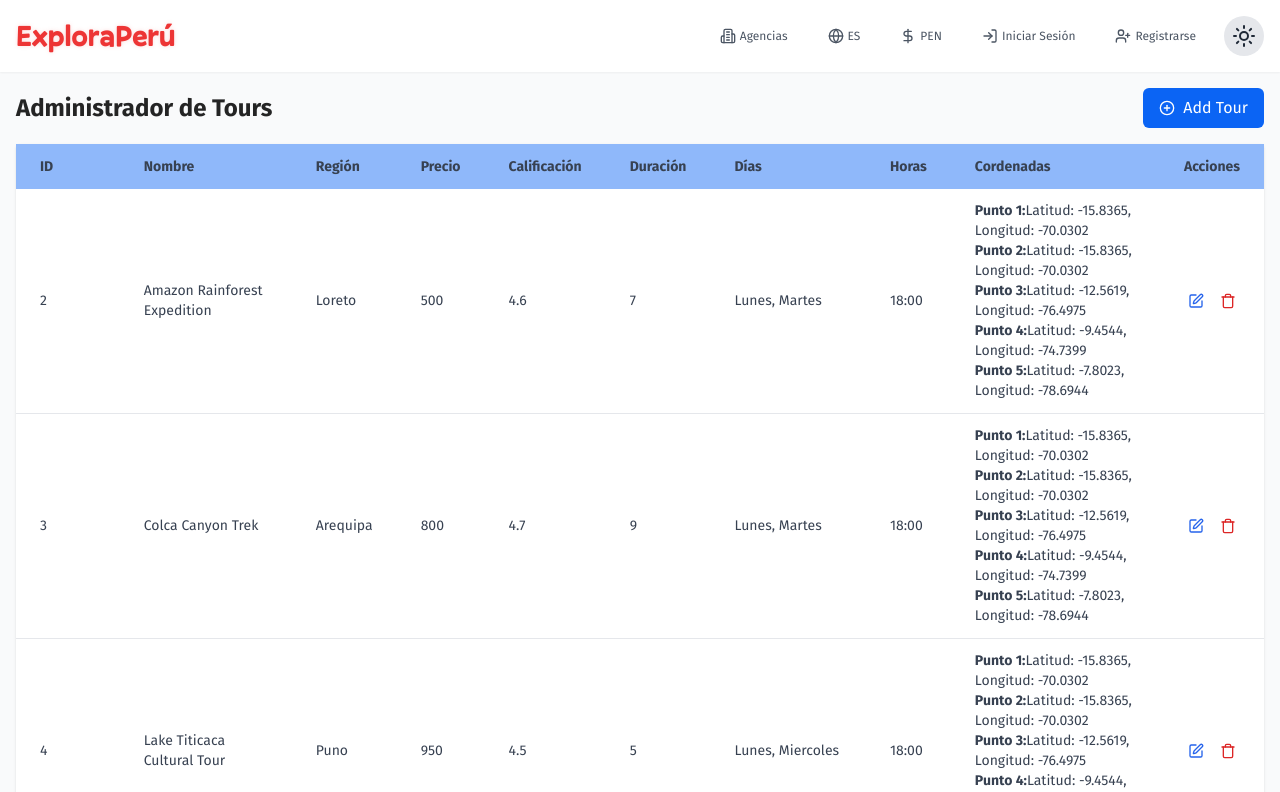
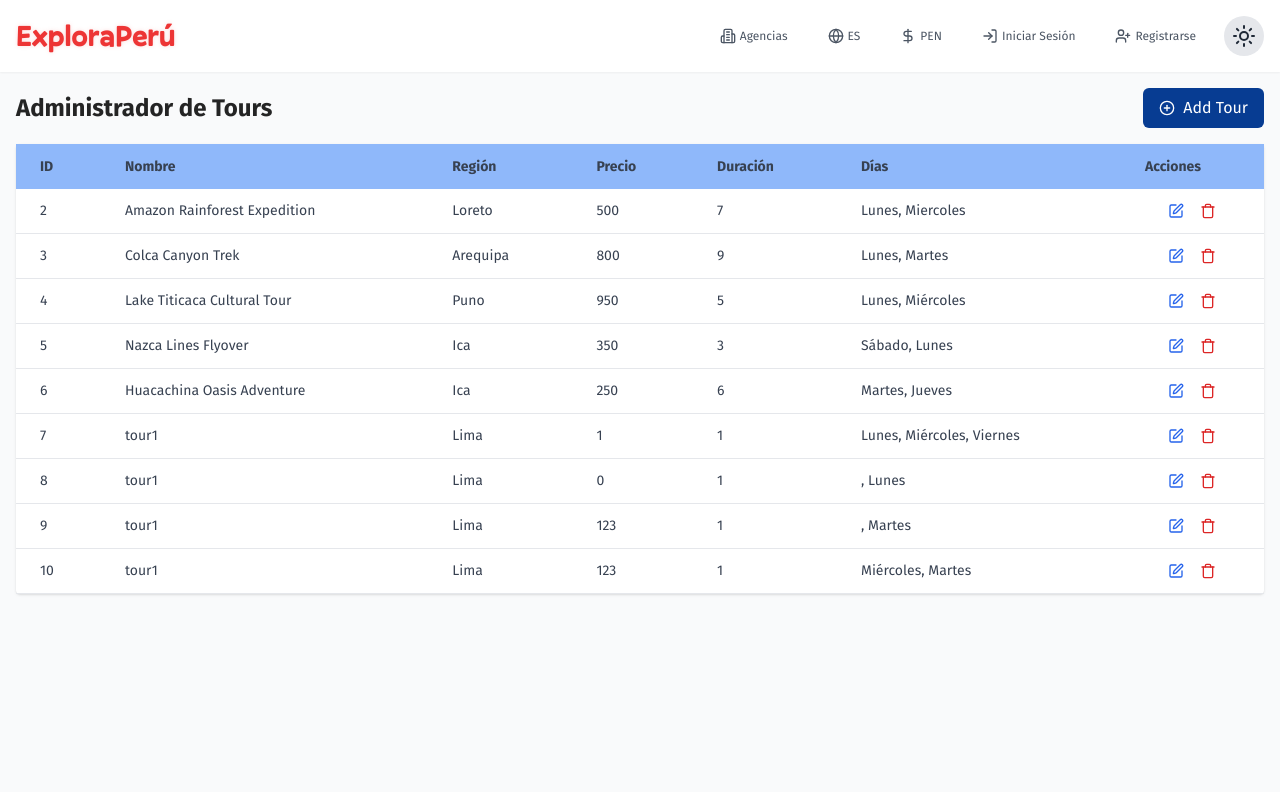
Before and after one commit to heblopez/front-explora-peru, a React (Vite) app: page /admin-tours in a window 1280 px wide. Shown: the top 792 px of the page. Built offline with nearby package versions, Linux system fonts and the light colour scheme; data requests are answered from the project's data file.

Commit message:
feat: add fields and fix some bugs

```diff
--- a/data/db.json
+++ b/data/db.json
@@ -42,98 +42,92 @@
   ],
   "tours": [
     {
-      "id": "2",
-      "name": "Amazon Rainforest Expedition",
-      "region": "Loreto",
-      "price": "500",
-      "rating": 4.6,
-      "duration": 7,
-      "days": ["Lunes", "Martes"],
-      "startTime": "18:00",
-      "routeSelection": [
-        [-15.836539180575949, -70.03015585152183],
-        [-15.836539180575949, -70.03015585152183],
-        [-12.5619122728206, -76.49748273975706],
-        [-9.454374970418087, -74.7399259779968],
-        [-7.8022946048742865, -78.69442869195737]
+      "id": 2,
+      "tourName": "Amazon Rainforest Expedition",
+      "tourDescription": "Explore the Amazon Rainforest",
+      "regions": ["Loreto"],
+      "price": 500,
+      "duration": "7",
+      "days": ["Lunes", "Miercoles"],
+      "places": [
+        {
+          "coordinates": [-15.836539180575949, -70.03015585152183],
+          "description": "",
+          "name": "Amazon",
+          "photoUrl": null
+        }
       ]
     },
     {
-      "id": "3",
-      "name": "Colca Canyon Trek",
-      "region": "Arequipa",
+      "id": 3,
+      "tourName": "Colca Canyon Trek",
+      "tourDescription": "Trek through the Colca Canyon",
+      "regions": ["Arequipa"],
       "price": 800,
-      "rating": 4.7,
-      "duration": 9,
+      "duration": "9",
       "days": ["Lunes", "Martes"],
-      "startTime": "18:00",
-      "routeSelection": [
-        [-15.836539180575949, -70.03015585152183],
-        [-15.836539180575949, -70.03015585152183],
-        [-12.5619122728206, -76.49748273975706],
-        [-9.454374970418087, -74.7399259779968],
-        [-7.8022946048742865, -78.69442869195737]
+      "places": [
+        {
+          "coordinates": [-15.836539180575949, -70.03015585152183],
+          "description": "",
+          "name": "Colca",
+          "photoUrl": null
+        }
       ]
     },
     {
-      "id": "4",
-      "name": "Lake Titicaca Cultural Tour",
-      "region": "Puno",
+      "id": 4,
+      "tourName": "Lake Titicaca Cultural Tour",
+      "tourDescription": "Experience the culture of Lake Titicaca",
+      "regions": ["Puno"],
       "price": 950,
-      "rating": 4.5,
-      "duration": 5,
-      "days": ["Lunes", "Miercoles"],
-      "startTime": "18:00",
-      "routeSelection": [
-        [-15.836539180575949, -70.03015585152183],
-        [-15.836539180575949, -70.03015585152183],
-        [-12.5619122728206, -76.49748273975706],
-        [-9.454374970418087, -74.7399259779968],
-        [-7.8022946048742865, -78.69442869195737]
+      "duration": "5",
+      "days": ["Lunes", "Miércoles"],
+      "places": [
+        {
+          "coordinates": [-15.836539180575949, -70.03015585152183],
+          "description": "",
+          "name": "Lake Titicaca",
+          "photoUrl": null
+        }
       ]
     },
     {
-      "id": "5",
-      "name": "Nazca Lines Flyover",
-      "region": "Ica",
+      "id": 5,
+      "tourName": "Nazca Lines Flyover",
+      "tourDescription": "Fly over the Nazca Lines",
+      "regions": ["Ica"],
       "price": 350,
-      "rating": 4.4,
-      "duration": 3,
+      "duration": "3",
       "days": ["Sábado", "Lunes"],
-      "startTime": "18:00",
-      "routeSelection": [
-        [-15.836539180575949, -70.03015585152183],
-        [-15.836539180575949, -70.03015585152183],
-        [-12.5619122728206, -76.49748273975706],
-        [-9.454374970418087, -74.7399259779968],
-        [-7.8022946048742865, -78.69442869195737]
+      "places": [
+        {
+          "coordinates": [-15.836539180575949, -70.03015585152183],
+          "description": "",
+          "name": "Nazca Lines",
+          "photoUrl": null
+        }
       ]
     },
     {
-      "id": "6",
-      "name": "Huacachina Oasis Adventure",
-      "region": "Ica",
+      "id": 6,
+      "tourName": "Huacachina Oasis Adventure",
+      "tourDescription": "Sandboarding and adventure in Huacachina",
+      "regions": ["Ica"],
       "price": 250,
-      "rating": 4.5,
-      "duration": 6,
+      "duration": "6",
       "days": ["Martes", "Jueves"],
-      "startTime": "18:00"
+      "places": []
     },
     {
+      "id": 7,
       "tourName": "tour1",
       "tourDescription": "aaaaaa",
-      "regions": "Lima",
-      "price": "1",
+      "regions": ["Lima"],
+      "price": 1,
       "duration": "1",
-      "days": ["", "Lunes", "Miércoles", "Viernes"],
-      "maxGroupSize": "",
+      "days": ["Lunes", "Miércoles", "Viernes"],
       "places": [
-        {
-          "coordinates": [-15.836553767328933, -70.03014521113148],
-          "description": "",
-          "name": "Puno, 05151, Perú",
-          "photoUrl": null
-        },
         {
           "coordinates": [-15.836553767328933, -70.03014521113148],
           "description": "",
@@ -145,51 +139,98 @@
           "description": "",
           "name": "Puno, 05151, Perú",
           "photoUrl": null
-        },
-        {
-          "coordinates": [-12.441230056794815, -74.3762708951244],
-          "description": "",
-          "name": "Ayahuanco, Huanta, Ayacucho, Perú",
-          "photoUrl": null
-        },
-        {
-          "coordinates": [-11.968438885239866, -72.26659783393593],
-          "description": "",
-          "name": "Fitzcarrald, Manu, Madre de Dios, Perú",
-          "photoUrl": null
         }
-      ],
-      "id": "Y8nwnTZ"
+      ]
     },
     {
       "tourName": "tour1",
       "tourDescription": "aaaaaa",
-      "regions": "Lima",
-      "price": "58",
+      "regions": ["Lima"],
+      "price": 0,
       "duration": "1",
-      "days": ["", "Lunes", "Miércoles", "Viernes"],
-      "maxGroupSize": "",
+      "days": ["", "Lunes"],
+      "maxGroupSize": 0,
       "places": [
         {
-          "coordinates": [-15.836493121226042, -70.03016816756902],
+          "coordinates": [-15.83655846045527, -70.03014709787425],
           "description": "",
           "name": "Puno, 05151, Perú",
           "photoUrl": null
         },
         {
-          "coordinates": [-15.836493121226042, -70.03016816756902],
+          "coordinates": [-15.83655846045527, -70.03014709787425],
           "description": "",
           "name": "Puno, 05151, Perú",
           "photoUrl": null
         },
         {
-          "coordinates": [-15.833150404803744, -70.06495527109685],
+          "coordinates": [-15.830340846152545, -70.08366900511943],
           "description": "",
           "name": "Puno, 05151, Perú",
           "photoUrl": null
         }
       ],
-      "id": "PZsZANR"
+      "id": 8
+    },
+    {
+      "tourName": "tour1",
+      "tourDescription": "aaaaaa",
+      "regions": ["Lima"],
+      "price": 123,
+      "duration": "1",
+      "days": ["", "Martes"],
+      "maxGroupSize": 0,
+      "places": [
+        {
+          "coordinates": [-15.836548560369728, -70.03018286101583],
+          "description": "",
+          "name": "Puno, 05151, Perú",
+          "photoUrl": null
+        },
+        {
+          "coordinates": [-15.836548560369728, -70.03018286101583],
+          "description": "",
+          "name": "Puno, 05151, Perú",
+          "photoUrl": null
+        },
+        {
+          "coordinates": [-15.837281761436426, -70.08368477490998],
+          "description": "",
+          "name": "Puno, 05151, Perú",
+          "photoUrl": null
+        }
+      ],
+      "id": 9
+    },
+    {
+      "tourName": "tour1",
+      "tourDescription": "aaaaaa",
+      "regions": ["Lima"],
+      "price": 123,
+      "duration": "1",
+      "days": ["Miércoles", "Martes"],
+      "maxGroupSize": 0,
+      "places": [
+        {
+          "coordinates": [-15.836491848209487, -70.03016298585126],
+          "description": "",
+          "name": "Puno, 05151, Perú",
+          "photoUrl": null
+        },
+        {
+          "coordinates": [-15.836491848209487, -70.03016298585126],
+          "description": "",
+          "name": "Puno, 05151, Perú",
+          "photoUrl": null
+        },
+        {
+          "coordinates": [-15.837777644060754, -70.08660259375273],
+          "description": "",
+          "name": "Puno, 05151, Perú",
+          "photoUrl": null
+        }
+      ],
+      "id": 10
     }
   ],
   "comments": [
--- a/src/components/RegisterTour/MapWithRoute.tsx
+++ b/src/components/RegisterTour/MapWithRoute.tsx
@@ -8,7 +8,7 @@ interface MarkerData {
   name: string
   description: string
   photoUrl: File | null
-  coordinates: [number, number] // Cambiado de 'position' a 'coordinates'
+  coordinates: [number, number]
 }
 
 interface MapWithRouteProps {
@@ -20,7 +20,7 @@ export default function MapWithRoute({ onUpdate }: MapWithRouteProps) {
   const zoom = 4.75
 
   const handleMarkersUpdate = (markers: MarkerData[]) => {
-    onUpdate(markers) // Pasamos los marcadores al componente padre
+    onUpdate(markers)
   }
 
   return (
--- a/src/components/RegisterTour/Stepper.tsx
+++ b/src/components/RegisterTour/Stepper.tsx
@@ -12,7 +12,7 @@ export default function RegisterTour() {
     regions: '',
     price: 0,
     duration: '',
-    days: [''],
+    days: [],
     maxGroupSize: '',
     places: [] as {
       name: string
@@ -35,20 +35,18 @@ export default function RegisterTour() {
     const dataToSubmit = {
       ...formData,
       price: Number(formData.price),
+      maxGroupSize: Number(formData.maxGroupSize),
       regions:
         Array.isArray(formData.regions) ? formData.regions : [formData.regions]
     }
     try {
-      const response = await fetch(
-        'http://back-explora-peru-production.up.railway.app/api/tours',
-        {
-          method: 'POST',
-          headers: {
-            'Content-Type': 'application/json'
-          },
-          body: JSON.stringify(dataToSubmit)
-        }
-      )
+      const response = await fetch('http://localhost:3000/tours', {
+        method: 'POST',
+        headers: {
+          'Content-Type': 'application/json'
+        },
+        body: JSON.stringify(dataToSubmit)
+      })
 
       if (!response.ok) {
         throw new Error('Error al enviar los datos')
--- a/src/pages/AdminTours.tsx
+++ b/src/pages/AdminTours.tsx
@@ -1,18 +1,21 @@
 import React, { useState, useEffect } from 'react'
 import { PlusCircle, Edit, Trash } from 'lucide-react'
 import { useNavigate } from 'react-router-dom'
-type Coordinate = [number, number]
+
 interface Tour {
   id: number
-  name: string
-  region: string
-  price: string
-  rating: string
+  tourName: string
+  tourDescription: string
+  regions: string[]
+  price: number
   duration: string
   days: string[]
-  startTime: string
-  endTime: string
-  routeSelection: Coordinate[]
+  places: {
+    name: string
+    description: string
+    photoUrl: File | null
+    coordinates: [number, number]
+  }[]
 }
 
 export default function TourManagement() {
@@ -21,15 +24,13 @@ export default function TourManagement() {
   const [currentTour, setCurrentTour] = useState<Tour | null>(null)
   const [formData, setFormData] = useState<Tour>({
     id: 0,
-    name: '',
-    region: '',
-    price: '',
-    rating: '',
+    tourName: '',
+    tourDescription: '',
+    regions: [],
+    price: 0,
     duration: '',
     days: [],
-    startTime: '',
-    endTime: '',
-    routeSelection: []
+    places: []
   })
 
   const [loading, setLoading] = useState(false)
@@ -117,7 +118,7 @@ export default function TourManagement() {
         throw new Error('Failed to delete the tour')
       }
       fetchTours()
-      alert('Tour elimando correctamente')
+      alert('Tour eliminado correctamente')
     } catch (error) {
       setError('Failed to delete the tour. Please try again.')
     } finally {
@@ -128,23 +129,39 @@ export default function TourManagement() {
   const resetForm = () => {
     setFormData({
       id: 0,
-      name: '',
-      region: '',
-      price: '',
-      rating: '',
+      tourName: '',
+      tourDescription: '',
+      regions: [],
+      price: 0,
       duration: '',
       days: [],
-      startTime: '',
-      endTime: '',
-      routeSelection: []
+      places: []
     })
   }
 
-  const handleChange = (e: React.ChangeEvent<HTMLInputElement>) => {
+  const handleChange = (
+    e: React.ChangeEvent<HTMLInputElement | HTMLSelectElement>
+  ) => {
     const { name, value } = e.target
     setFormData(prev => ({
       ...prev,
-      [name]: value
+      [name]: name === 'price' ? Number(value) : value // Asegurar que 'price' sea un número
+    }))
+  }
+
+  const handleDaysChange = (e: React.ChangeEvent<HTMLInputElement>) => {
+    const daysArray = e.target.value.split(',').map(day => day.trim())
+    setFormData(prev => ({
+      ...prev,
+      days: daysArray
+    }))
+  }
+
+  const handleRegionsChange = (e: React.ChangeEvent<HTMLInputElement>) => {
+    const regionsArray = e.target.value.split(',').map(region => region.trim())
+    setFormData(prev => ({
+      ...prev,
+      regions: regionsArray
     }))
   }
 
@@ -155,7 +172,7 @@ export default function TourManagement() {
         <h1 className='text-2xl font-bold'>Administrador de Tours</h1>
         <div className='space-x-2'>
           <button
-            className='bg-primary text-white px-4 py-2 rounded-md flex items-center'
+            className='bg-primary-darker text-white px-4 py-2 rounded-md flex items-center'
             onClick={() => {
               navigate('/register-tours')
             }}
@@ -175,12 +192,9 @@ export default function TourManagement() {
             <th className='py-3 px-6 text-left'>Nombre</th>
             <th className='py-3 px-6 text-left'>Región</th>
             <th className='py-3 px-6 text-left'>Precio</th>
-            <th className='py-3 px-6 text-left'>Calificación</th>
             <th className='py-3 px-6 text-left'>Duración</th>
             <th className='py-3 px-6 text-left'>Días</th>
-            <th className='py-3 px-6 text-left'>Horas</th>
-            <th className='py-3 px-6 text-left'>Cordenadas</th>
-            <th className='py-3 px-6 text-center'>Acciones</th>
+            <th className='py-3 px-6 text-left'>Acciones</th>
           </tr>
         </thead>
         <tbody className='text-gray-700 text-sm'>
@@ -190,21 +204,11 @@ export default function TourManagement() {
               className='border-b border-gray-200 hover:bg-gray-100'
             >
               <td className='py-3 px-6 text-left'>{tour.id}</td>
-              <td className='py-3 px-6 text-left'>{tour.name}</td>
-              <td className='py-3 px-6 text-left'>{tour.region}</td>
+              <td className='py-3 px-6 text-left'>{tour.tourName}</td>
+              <td className='py-3 px-6 text-left'>{tour.regions.join(', ')}</td>
               <td className='py-3 px-6 text-left'>{tour.price}</td>
-              <td className='py-3 px-6 text-left'>{tour.rating}</td>
               <td className='py-3 px-6 text-left'>{tour.duration}</td>
               <td className='py-3 px-6 text-left'>{tour.days.join(', ')}</td>
-              <td className='py-3 px-6 text-left'>{tour.startTime}</td>
-              <td className='py-3 px-6 text-left'>
-                {tour.routeSelection?.map(([lat, lng]: Coordinate, index) => (
-                  <div key={index}>
-                    <b>{`Punto ${index + 1}:`}</b>
-                    {`Latitud: ${lat.toFixed(4)}, Longitud: ${lng.toFixed(4)}`}
-                  </div>
-                ))}
-              </td>
 
               <td className='py-3 px-6 text-center'>
                 <div className='flex item-center justify-center space-x-4'>
@@ -232,28 +236,36 @@ export default function TourManagement() {
       {isDialogOpen && (
         <div className='fixed inset-0 bg-black bg-opacity-50 flex justify-center items-center'>
           <div className='bg-white p-6 rounded-lg w-96'>
-            <h2 className='text-xl font-bold mb-4'>
-              {currentTour ? 'Edit Tour' : 'Add New Tour'}
+            <h2 className='text-xl font-bold mb-4 text-primary-darker'>
+              {currentTour ? 'Editar Tour' : 'Agregar Nuevo Tour'}
             </h2>
             <form onSubmit={handleSubmit} className='w-50 space-y-4'>
               <input
                 type='text'
-                name='name'
+                name='tourName'
                 placeholder='Nombre del Tour'
-                value={formData.name}
+                value={formData.tourName}
                 onChange={handleChange}
                 className='w-full p-2 border rounded'
               />
               <input
                 type='text'
-                name='region'
-                placeholder='Región'
-                value={formData.region}
+                name='tourDescription'
+                placeholder='Descripción del Tour'
+                value={formData.tourDescription}
                 onChange={handleChange}
                 className='w-full p-2 border rounded'
               />
               <input
                 type='text'
+                name='regions'
+                placeholder='Regiones (separadas por comas)'
+                value={formData.regions.join(', ')}
+                onChange={handleRegionsChange}
+                className='w-full p-2 border rounded'
+              />
+              <input
+                type='number'
                 name='price'
                 placeholder='Precio'
                 value={formData.price}
@@ -261,23 +273,11 @@ export default function TourManagement() {
                 className='w-full p-2 border rounded'
               />
               <input
-                type='number'
-                name='rating'
-                placeholder='Calificación'
-                value={formData.rating}
-                onChange={handleChange}
-                min='0'
-                max='5'
-                step='0.1'
-                className='w-full p-2 border rounded'
-              />
-              <input
-                type='number'
+                type='text'
                 name='duration'
                 placeholder='Duración (días)'
                 value={formData.duration}
                 onChange={handleChange}
-                min='1'
                 className='w-full p-2 border rounded'
               />
               <input
@@ -285,28 +285,7 @@ export default function TourManagement() {
                 name='days'
                 placeholder='Días (separados por comas)'
                 value={formData.days.join(', ')}
-                onChange={e => {
-                  const daysArray = e.target.value
-                    .split(',')
-                    .map(day => day.trim())
-                  setFormData(prev => ({ ...prev, days: daysArray }))
-                }}
-                className='w-full p-2 border rounded'
-              />
-              <input
-                type='time'
-                name='startTime'
-                placeholder='Hora de Inicio'
-                value={formData.startTime}
-                onChange={handleChange}
-                className='w-full p-2 border rounded'
-              />
-              <input
-                type='time'
-                name='endTime'
-                placeholder='Hora de Fin'
-                value={formData.endTime}
-                onChange={handleChange}
+                onChange={handleDaysChange}
                 className='w-full p-2 border rounded'
               />
               <div className='flex justify-end space-x-2'>
@@ -319,9 +298,9 @@ export default function TourManagement() {
                 </button>
                 <button
                   type='submit'
-                  className='bg-blue-500 text-white px-4 py-2 rounded-md'
+                  className='bg-primary-darker text-white px-4 py-2 rounded-md'
                 >
-                  {currentTour ? 'Update' : 'Add'}
+                  {currentTour ? 'Actualizar' : 'Agregar'}
                 </button>
               </div>
             </form>
```
